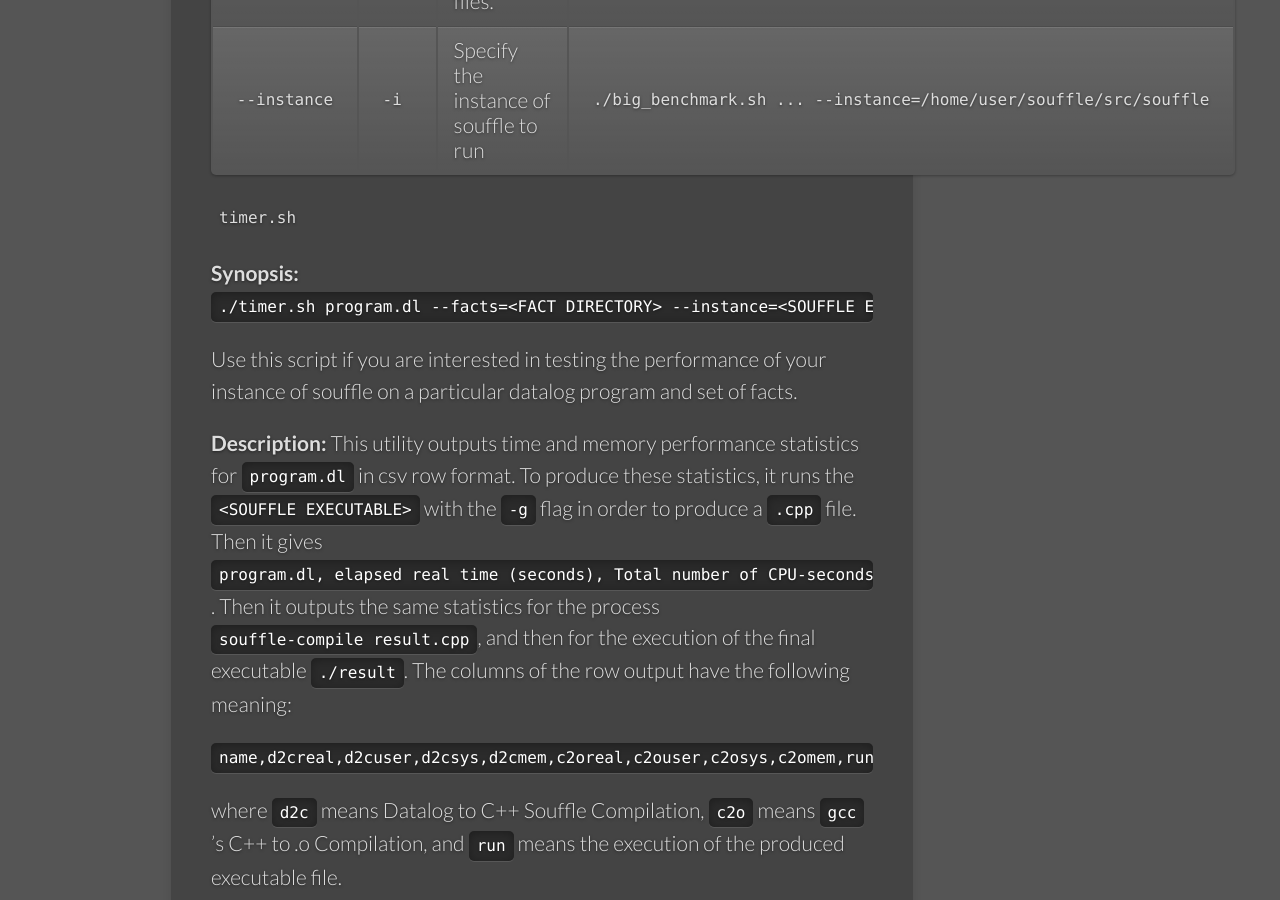
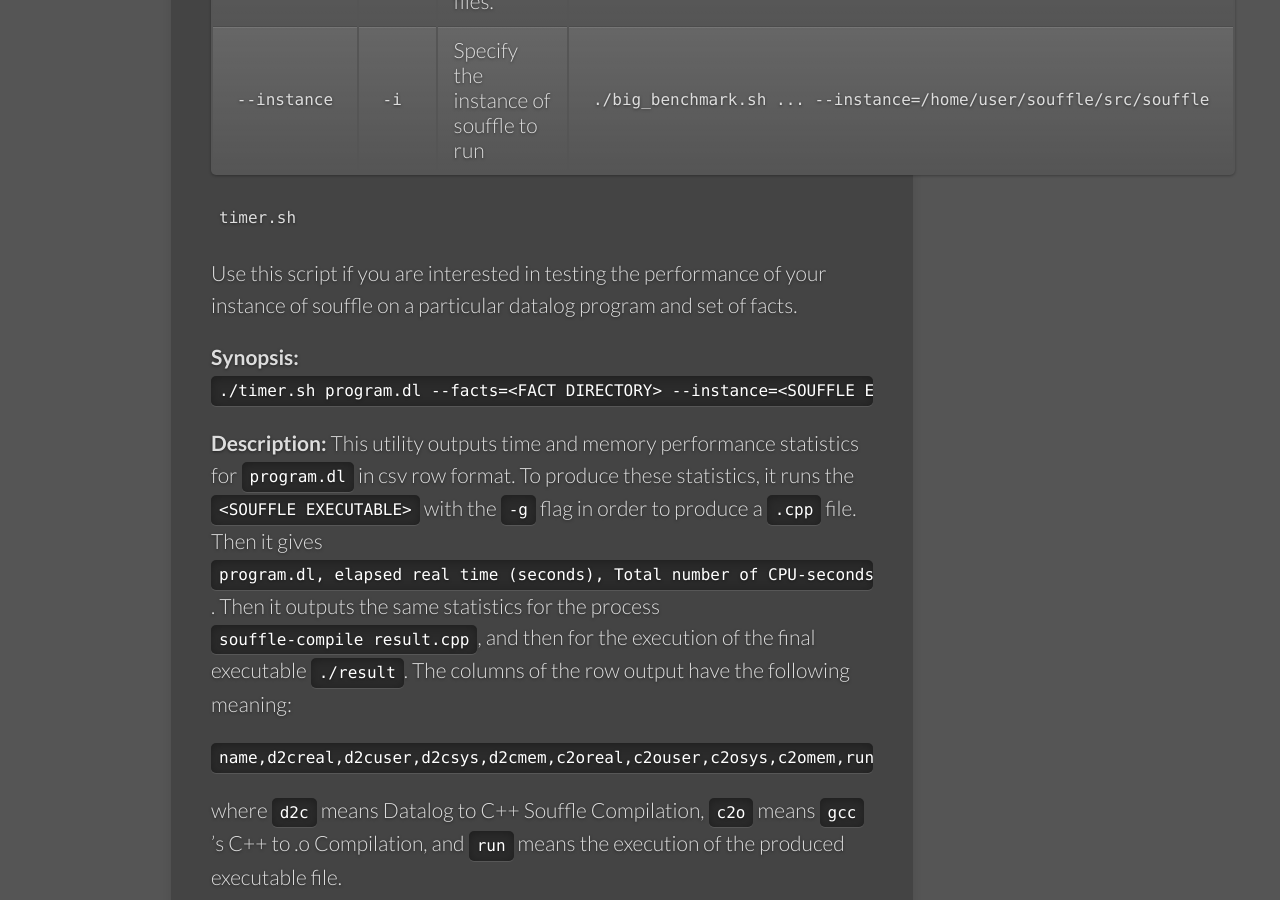
Before and after one commit to souffle-lang/souffle-lang.github.io, a Jekyll site: the page built from _docs/benchmarks.md, in a window 1280 px wide and 900 px high, scrolled down 1315 px. Built offline with Jekyll 4.4.1, drawn with Linux system fonts in a browser that asks for light colours.

```diff
--- a/_docs/benchmarks.md
+++ b/_docs/benchmarks.md
@@ -24,9 +24,9 @@ The available options are
 | `--instance` | `-i` | Specify the instance of souffle to run | `./big_benchmark.sh ... --instance=/home/user/souffle/src/souffle` |
 
 ### `timer.sh`
+Use this script if you are interested in testing the performance of your instance of souffle on a particular datalog program and set of facts.
+
 **Synopsis:** `./timer.sh program.dl --facts=<FACT DIRECTORY> --instance=<SOUFFLE EXECUTABLE> [--pretty]`
-
-Use this script if you are interested in testing the performance of your instance of souffle on a particular datalog program and set of facts.
 
 **Description:** This utility outputs time and memory performance statistics for `program.dl` in csv row format. To produce these statistics, it runs the `<SOUFFLE EXECUTABLE>` with the `-g` flag in order to produce a `.cpp` file. Then it gives `program.dl, elapsed real time (seconds), Total number of CPU-seconds that the process spent in user mode, Total number of CPU-seconds that the process spent in kernel mode, Maximum resident set size of the process during its lifetime in Kbytes`. Then it outputs the same statistics for the process `souffle-compile result.cpp`, and then for the execution of the final executable `./result`. The columns of the row output have the following meaning:
 
```
